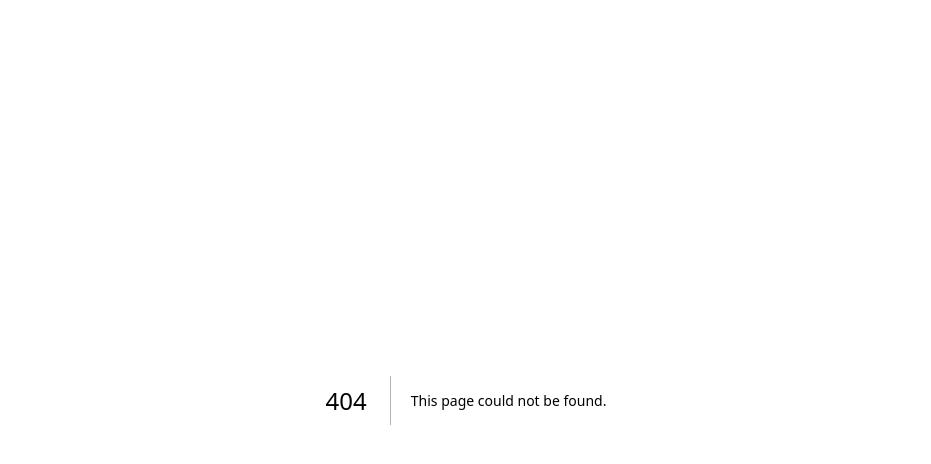
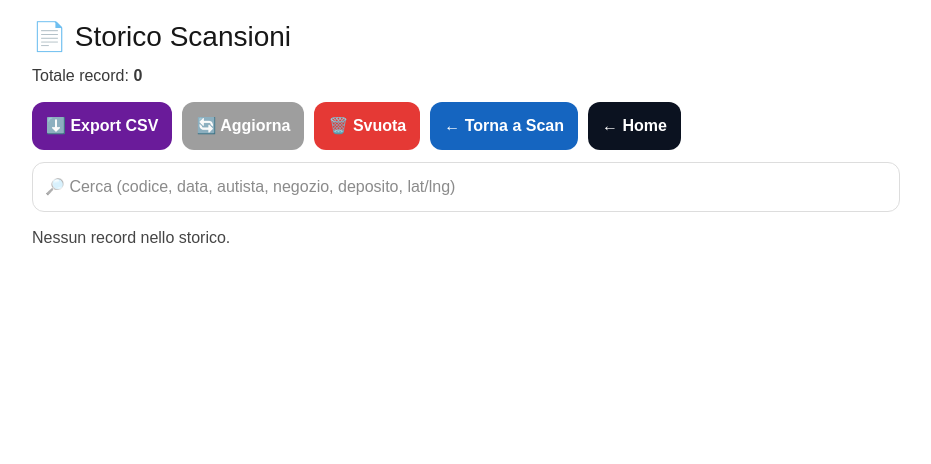
Before and after one commit to lucamandis89/pallet-tracker-v2, a Next.js app: page /history in a window 1280 px wide. Before the commit this address had no page. Shown: the top 464 px of the page, without its empty margins (174-1105 px from the left). Built offline with nearby package versions, Linux system fonts and the light colour scheme.

Commit message:
Add files via upload

```diff
--- /dev/null
+++ b/app/history/page.tsx
@@ -0,0 +1,159 @@
+"use client";
+
+import React, { useEffect, useMemo, useState } from "react";
+
+type HistoryItem = {
+  id: string;
+  pedanaCode: string;
+  ts: string;
+  lat?: number;
+  lng?: number;
+  accuracy?: number;
+  driverName?: string;
+  shopName?: string;
+  depotName?: string;
+};
+
+const STORAGE_HISTORY = "pallet_history";
+
+function safeParse<T>(raw: string | null, fallback: T): T {
+  try {
+    return raw ? (JSON.parse(raw) as T) : fallback;
+  } catch {
+    return fallback;
+  }
+}
+
+function toCSV(rows: HistoryItem[]) {
+  const header = [
+    "id",
+    "timestamp",
+    "pedanaCode",
+    "lat",
+    "lng",
+    "accuracy",
+    "driverName",
+    "shopName",
+    "depotName",
+  ];
+
+  const esc = (v: any) => {
+    const s = v === undefined || v === null ? "" : String(v);
+    const needs = /[",\n;]/.test(s);
+    const out = s.replace(/"/g, '""');
+    return needs ? `"${out}"` : out;
+  };
+
+  const lines = [header.join(",")];
+  for (const r of rows) {
+    lines.push(
+      [
+        r.id,
+        r.ts,
+        r.pedanaCode,
+        r.lat ?? "",
+        r.lng ?? "",
+        r.accuracy ?? "",
+        r.driverName ?? "",
+        r.shopName ?? "",
+        r.depotName ?? "",
+      ].map(esc).join(",")
+    );
+  }
+  return lines.join("\n");
+}
+
+export default function HistoryPage() {
+  const [items, setItems] = useState<HistoryItem[]>([]);
+  const [q, setQ] = useState("");
+
+  useEffect(() => {
+    const saved = safeParse<HistoryItem[]>(localStorage.getItem(STORAGE_HISTORY), []);
+    setItems(saved);
+  }, []);
+
+  function refresh() {
+    const saved = safeParse<HistoryItem[]>(localStorage.getItem(STORAGE_HISTORY), []);
+    setItems(saved);
+  }
+
+  function clearAll() {
+    if (!confirm("Vuoi svuotare TUTTO lo storico?")) return;
+    localStorage.removeItem(STORAGE_HISTORY);
+    setItems([]);
+  }
+
+  function exportCSV() {
+    const csv = toCSV(items);
+    const blob = new Blob([csv], { type: "text/csv;charset=utf-8" });
+    const url = URL.createObjectURL(blob);
+    const a = document.createElement("a");
+    a.href = url;
+    a.download = `pallet_history_${new Date().toISOString().slice(0, 10)}.csv`;
+    a.click();
+    URL.revokeObjectURL(url);
+  }
+
+  const filtered = useMemo(() => {
+    const s = q.trim().toLowerCase();
+    if (!s) return items;
+    return items.filter((x) => {
+      const hay = `${x.pedanaCode} ${x.ts} ${x.driverName ?? ""} ${x.shopName ?? ""} ${x.depotName ?? ""} ${x.lat ?? ""} ${x.lng ?? ""}`.toLowerCase();
+      return hay.includes(s);
+    });
+  }, [items, q]);
+
+  const inputStyle = { padding: 12, borderRadius: 12, border: "1px solid #ddd", width: "100%", fontSize: 16 };
+  const btn = (bg: string) => ({ padding: "12px 14px", borderRadius: 12, border: "none", fontWeight: 900 as const, cursor: "pointer", background: bg, color: "white" });
+
+  return (
+    <div style={{ padding: 16, maxWidth: 900, margin: "0 auto" }}>
+      <h1 style={{ fontSize: 28, marginBottom: 6 }}>📄 Storico Scansioni</h1>
+      <div style={{ opacity: 0.85, marginBottom: 14 }}>
+        Totale record: <b>{items.length}</b>
+      </div>
+
+      <div style={{ display: "flex", gap: 10, flexWrap: "wrap" }}>
+        <button style={btn("#6a1b9a")} onClick={exportCSV} disabled={items.length === 0}>
+          ⬇️ Export CSV
+        </button>
+        <button style={btn("#9e9e9e")} onClick={refresh}>
+          🔄 Aggiorna
+        </button>
+        <button style={btn("#e53935")} onClick={clearAll} disabled={items.length === 0}>
+          🗑️ Svuota
+        </button>
+        <a href="/scan" style={{ ...btn("#1565c0"), textDecoration: "none", display: "inline-flex", alignItems: "center", justifyContent: "center" }}>
+          ← Torna a Scan
+        </a>
+        <a href="/" style={{ ...btn("#0b1220"), textDecoration: "none", display: "inline-flex", alignItems: "center", justifyContent: "center" }}>
+          ← Home
+        </a>
+      </div>
+
+      <div style={{ marginTop: 12 }}>
+        <input style={inputStyle} value={q} onChange={(e) => setQ(e.target.value)} placeholder="🔎 Cerca (codice, data, autista, negozio, deposito, lat/lng)" />
+      </div>
+
+      <div style={{ marginTop: 14, display: "grid", gap: 12 }}>
+        {filtered.length === 0 ? (
+          <div style={{ opacity: 0.8 }}>Nessun record nello storico.</div>
+        ) : (
+          filtered.map((x) => (
+            <div key={x.id} style={{ border: "1px solid #eee", borderRadius: 16, padding: 14, background: "white" }}>
+              <div style={{ fontWeight: 900, fontSize: 18 }}>{x.pedanaCode}</div>
+              <div style={{ marginTop: 6, opacity: 0.8 }}>🕒 {x.ts}</div>
+
+              <div style={{ marginTop: 8, lineHeight: 1.6 }}>
+                {x.driverName ? <>🚚 Autista: <b>{x.driverName}</b><br /></> : null}
+                {x.shopName ? <>🏪 Negozio: <b>{x.shopName}</b><br /></> : null}
+                {x.depotName ? <>🏭 Deposito: <b>{x.depotName}</b><br /></> : null}
+                📍 GPS: {x.lat ?? "-"}, {x.lng ?? "-"} {x.accuracy ? `(±${Math.round(x.accuracy)}m)` : ""}
+              </div>
+            </div>
+          ))
+        )}
+      </div>
+    </div>
+  );
+}
```
